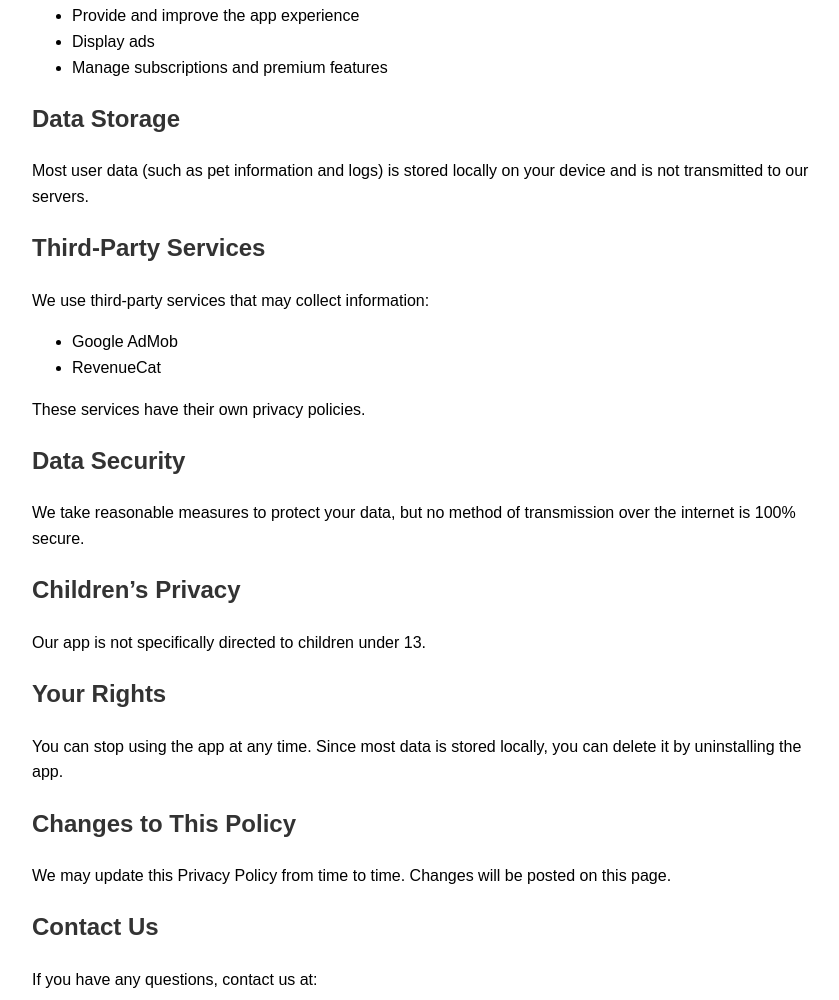
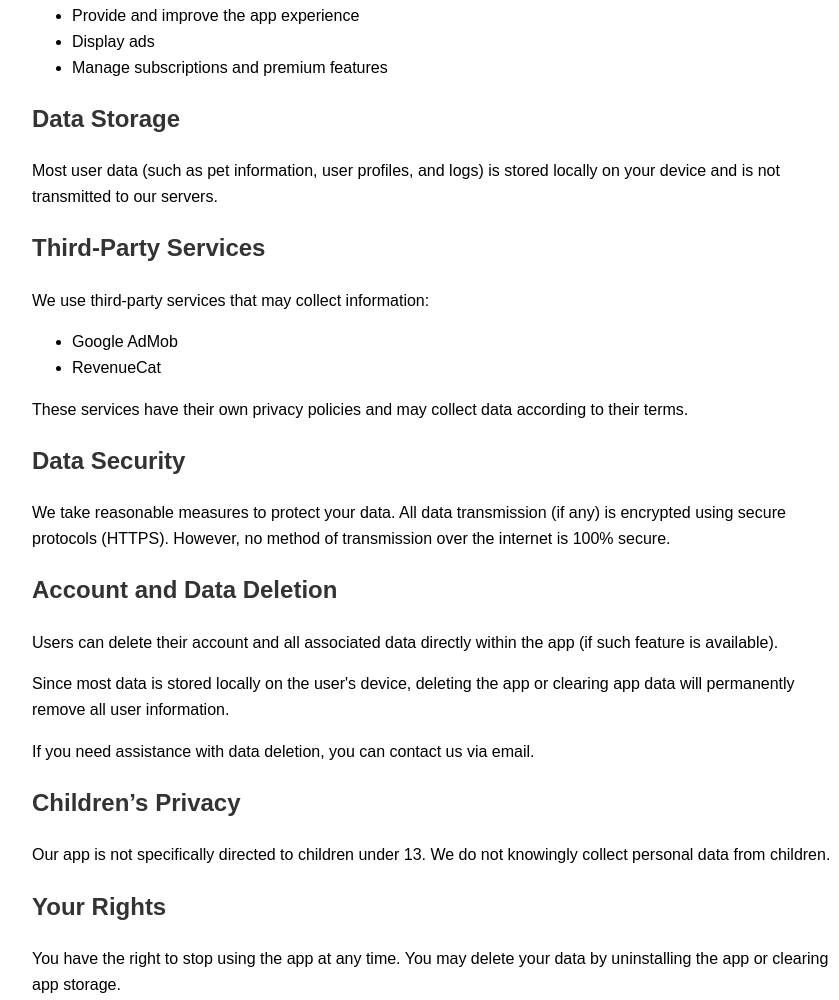
Before and after one commit to umtbecet/tailo-privacy-policy, a plain HTML site: page index.html in a window 1280 px wide. Shown: the part 587-1587 px from the top of the page, without its empty margins (208-1047 px from the left). Drawn offline with Linux system fonts and the light colour scheme.

Commit message:
Update index.html
as

```diff
--- a/index.html
+++ b/index.html
@@ -48,7 +48,7 @@ h1, h2 {
 
 <h2>Data Storage</h2>
 
-<p>Most user data (such as pet information and logs) is stored locally on your device and is not transmitted to our servers.</p>
+<p>Most user data (such as pet information, user profiles, and logs) is stored locally on your device and is not transmitted to our servers.</p>
 
 <h2>Third-Party Services</h2>
 
@@ -59,19 +59,27 @@ h1, h2 {
 <li>RevenueCat</li>
 </ul>
 
-<p>These services have their own privacy policies.</p>
+<p>These services have their own privacy policies and may collect data according to their terms.</p>
 
 <h2>Data Security</h2>
 
-<p>We take reasonable measures to protect your data, but no method of transmission over the internet is 100% secure.</p>
+<p>We take reasonable measures to protect your data. All data transmission (if any) is encrypted using secure protocols (HTTPS). However, no method of transmission over the internet is 100% secure.</p>
+
+<h2>Account and Data Deletion</h2>
+
+<p>Users can delete their account and all associated data directly within the app (if such feature is available).</p>
+
+<p>Since most data is stored locally on the user's device, deleting the app or clearing app data will permanently remove all user information.</p>
+
+<p>If you need assistance with data deletion, you can contact us via email.</p>
 
 <h2>Children’s Privacy</h2>
 
-<p>Our app is not specifically directed to children under 13.</p>
+<p>Our app is not specifically directed to children under 13. We do not knowingly collect personal data from children.</p>
 
 <h2>Your Rights</h2>
 
-<p>You can stop using the app at any time. Since most data is stored locally, you can delete it by uninstalling the app.</p>
+<p>You have the right to stop using the app at any time. You may delete your data by uninstalling the app or clearing app storage.</p>
 
 <h2>Changes to This Policy</h2>
 
@@ -79,7 +87,7 @@ h1, h2 {
 
 <h2>Contact Us</h2>
 
-<p>If you have any questions, contact us at:</p>
+<p>If you have any questions or requests regarding your data, contact us at:</p>
 
 <p><strong>bctumt@gmail.com</strong></p>
 
```
